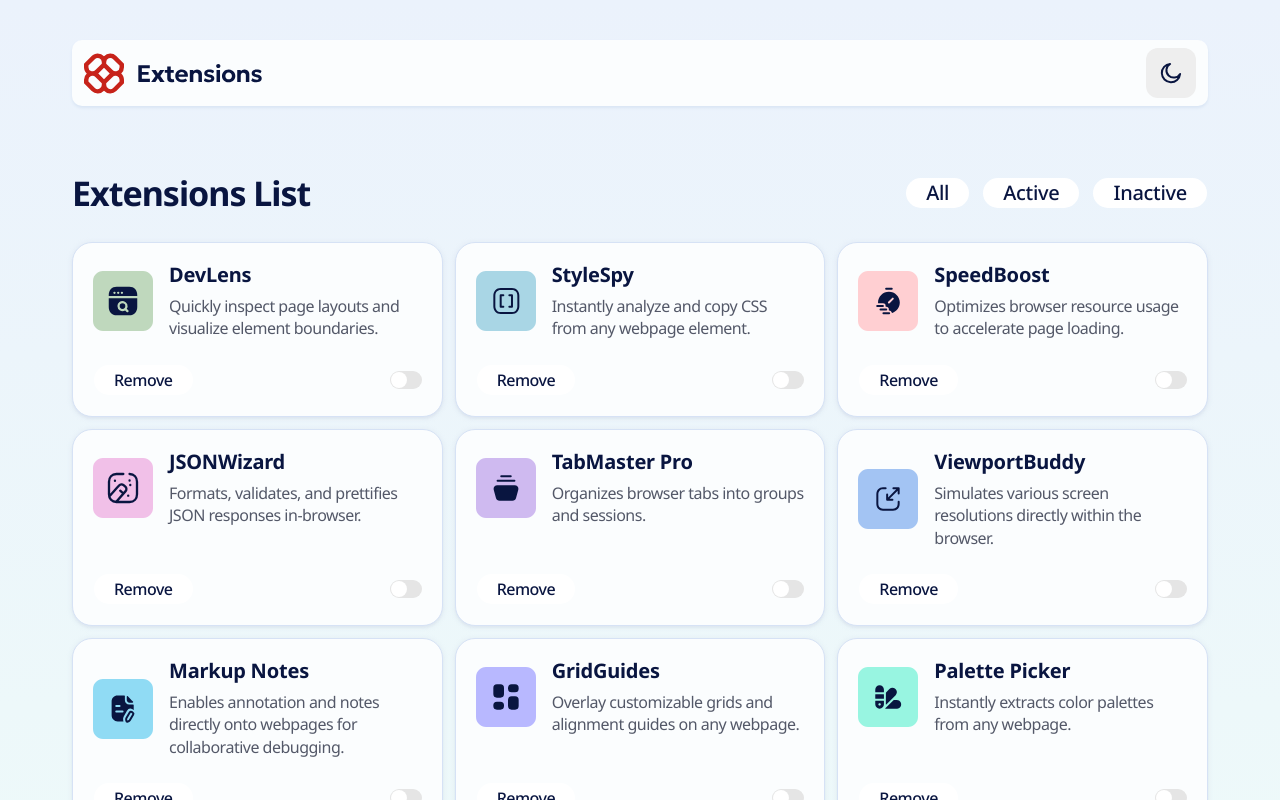
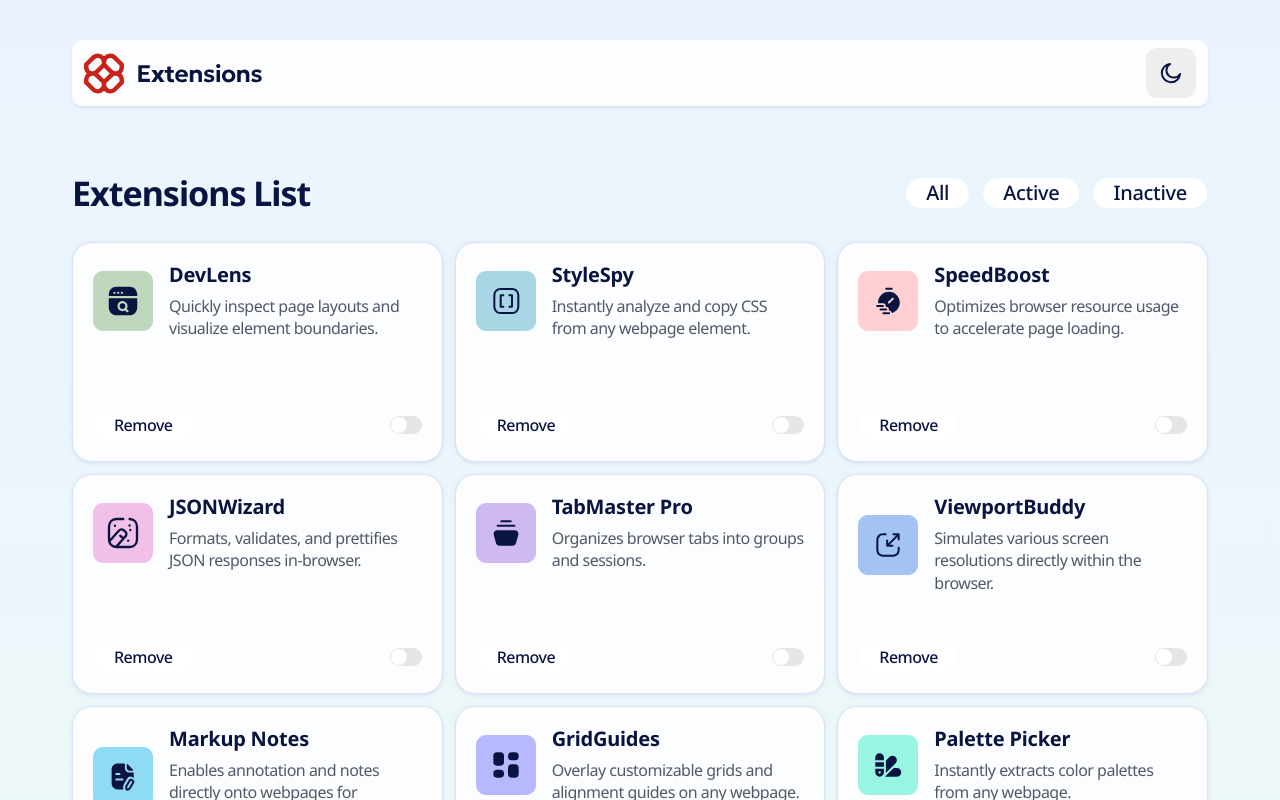
Before and after one commit to DemetreBerdzenadze7/browser-extension, a React (Vite) app: page / in a window 1280 px wide. Shown: the top 800 px of the page. Built offline with nearby package versions, Linux system fonts and the light colour scheme.

Commit message:
feat: implement ExtensionContext for state management, update FiltersSection and Lists components to utilize context, and modify data.json to set all extensions as inactive

```diff
--- /dev/null
+++ b/src/components/context/ExtensionContext.tsx
@@ -0,0 +1,44 @@
+import { createContext, useContext, useState } from "react";
+import data from "../../data/data.json";
+
+export interface Data {
+  logo: string;
+  name: string;
+  description: string;
+  isActive: boolean;
+}
+
+type Filter = "All" | "Active" | "Inactive";
+
+interface ExtensionContextType {
+  isActive: Data[];
+  setIsActive: (value: Data[]) => void;
+  filter: Filter;
+  setFilter: (value: Filter) => void;
+}
+
+const ExtensionContext = createContext<ExtensionContextType | null>(null);
+
+export const ExtensionProvider = ({
+  children,
+}: {
+  children: React.ReactNode;
+}) => {
+  const [isActive, setIsActive] = useState<Data[]>(data);
+  const [filter, setFilter] = useState<Filter>("All");
+
+  return (
+    <ExtensionContext.Provider
+      value={{ isActive, setIsActive, filter, setFilter }}
+    >
+      {children}
+    </ExtensionContext.Provider>
+  );
+};
+
+export const useExtension = () => {
+  const context = useContext(ExtensionContext);
+  if (!context)
+    throw new Error("useExtension must be used within ExtensionProvider");
+  return context;
+};
--- a/src/components/main/FiltersSection.tsx
+++ b/src/components/main/FiltersSection.tsx
@@ -1,7 +1,9 @@
+import { useExtension } from "../context/ExtensionContext";
 import { Button } from "../ui/button";
 import { filterBtns } from "./mainTypes";
 
 const FiltersSection = () => {
+  const { setFilter } = useExtension();
   return (
     <div className="md:flex items-center justify-between  ">
       <h1 className="text-[#091540] font-bold leading-none tracking-[-1px] text-[34px] text-center">
@@ -9,7 +11,11 @@ const FiltersSection = () => {
       </h1>
       <div className="flex items-center justify-center gap-3 mt-6 md:mt-0 ">
         {filterBtns.map((btn) => (
-          <Button className="bg-white text-[#091540] cursor-pointer leading-[1.4] tracking-[-0.3px] text-[20px] rounded-[99px] py-2 px-5 hover:bg-[#fbfdfe] hover:opacity-[0.7] focus:border-3 focus:border-red-400">
+          <Button
+            key={btn}
+            onClick={() => setFilter(btn as Parameters<typeof setFilter>[0])}
+            className="bg-white text-[#091540] cursor-pointer leading-[1.4] tracking-[-0.3px] text-[20px] rounded-[99px] py-2 px-5 hover:bg-[#fbfdfe] hover:opacity-[0.7] focus:border-3 focus:border-red-400"
+          >
             {btn}
           </Button>
         ))}
--- a/src/components/main/Lists.tsx
+++ b/src/components/main/Lists.tsx
@@ -1,14 +1,31 @@
-import data from "../../data/data.json";
+import { useExtension } from "../context/ExtensionContext";
+
 import { Button } from "../ui/button";
 import { Switch } from "../ui/switch";
 
 const Lists = () => {
+  const { isActive, setIsActive, filter } = useExtension();
+
+  function handleChange(name: string): void {
+    setIsActive(
+      isActive.map((item) =>
+        item.name === name ? { ...item, isActive: !item.isActive } : item,
+      ),
+    );
+  }
+
+  const filteredList =
+    filter === "All"
+      ? isActive
+      : filter === "Active"
+        ? isActive.filter((extension) => !extension.isActive)
+        : isActive.filter((extension) => extension.isActive);
   return (
     <>
-      {data.map((extension) => (
+      {filteredList.map((extension) => (
         <div
           key={extension.name}
-          className="border border-[#d6e2f5] bg-[#fbfdfe] p-5 rounded-[20px] shadow-[0_1px_5px_1px_rgba(194,206,225,0.22),0_2px_2px_0_rgba(194,206,225,0.2)] flex flex-col justify-between"
+          className="border min-h-55 border-[#d6e2f5] bg-[#fbfdfe] p-5 rounded-[20px] shadow-[0_1px_5px_1px_rgba(194,206,225,0.22),0_2px_2px_0_rgba(194,206,225,0.2)] flex flex-col justify-between"
         >
           <div className="flex items-center gap-4">
             <img src={extension.logo} alt="Logo" />
@@ -26,7 +43,11 @@ const Lists = () => {
             <Button className="bg-white text-[#091540] text-[16px] font-medium cursor-pointer leading-[1.4] tracking-[-0.5px] rounded-[99px] py-2 px-5 hover:bg-red-700 hover:text-white">
               Remove
             </Button>
-            <Switch className="cursor-pointer" />
+            <Switch
+              className="cursor-pointer"
+              checked={extension.isActive}
+              onCheckedChange={() => handleChange(extension.name)}
+            />
           </div>
         </div>
       ))}
--- a/src/components/main/ListsSection.tsx
+++ b/src/components/main/ListsSection.tsx
@@ -2,7 +2,7 @@ import Lists from "./Lists";
 
 const ListsSection = () => {
   return (
-    <div className="grid md:grid-cols-2 md:gap-3 lg:grid-cols-3">
+    <div className="grid gap-3  md:grid-cols-2  lg:grid-cols-3 ">
       <Lists />
     </div>
   );
--- a/src/components/main/Main.tsx
+++ b/src/components/main/Main.tsx
@@ -1,8 +1,10 @@
 import FiltersSection from "./FiltersSection";
 import ListsSection from "./ListsSection";
+import { ExtensionProvider } from "../context/ExtensionContext";
 
 const Main = () => {
   return (
+    <ExtensionProvider>
       <main className="mt-10 lg:mt-17.5">
         <section>
           <FiltersSection />
@@ -12,6 +14,7 @@ const Main = () => {
           <ListsSection />
         </section>
       </main>
+    </ExtensionProvider>
   );
 };
 
--- a/src/components/ui/switch.tsx
+++ b/src/components/ui/switch.tsx
@@ -1,21 +1,21 @@
-import * as React from "react"
-import { cn } from "cn"
-import { Switch as SwitchPrimitive } from "radix-ui"
+import * as React from "react";
+import { cn } from "cn";
+import { Switch as SwitchPrimitive } from "radix-ui";
 
 function Switch({
   className,
   size = "default",
   ...props
 }: React.ComponentProps<typeof SwitchPrimitive.Root> & {
-  size?: "sm" | "default"
+  size?: "sm" | "default";
 }) {
   return (
     <SwitchPrimitive.Root
       data-slot="switch"
       data-size={size}
       className={cn(
-        "peer group/switch relative inline-flex shrink-0 items-center rounded-full border border-transparent transition-all outline-none group-has-[:focus-visible]/field-label:border-transparent group-has-[:focus-visible]/field-label:ring-0 after:absolute after:-inset-x-3 after:-inset-y-2 focus-visible:border-ring focus-visible:ring-3 focus-visible:ring-ring/50 aria-invalid:border-destructive aria-invalid:ring-3 aria-invalid:ring-destructive/20 data-[size=default]:h-[18.4px] data-[size=default]:w-[32px] data-[size=sm]:h-[14px] data-[size=sm]:w-[24px] dark:aria-invalid:border-destructive/50 dark:aria-invalid:ring-destructive/40 data-checked:bg-primary data-unchecked:bg-input dark:data-unchecked:bg-input/80 data-disabled:cursor-not-allowed data-disabled:opacity-50",
-        className
+        "peer group/switch relative inline-flex shrink-0 items-center rounded-full border border-transparent transition-all outline-none group-has-focus-visible/field-label:border-transparent group-has-focus-visible/field-label:ring-0 after:absolute after:-inset-x-3 after:-inset-y-2 focus-visible:border-ring focus-visible:ring-3 focus-visible:ring-ring/50 aria-invalid:border-destructive aria-invalid:ring-3 aria-invalid:ring-destructive/20 data-[size=default]:h-[18.4px] data-[size=default]:w-8 data-[size=sm]:h-3.5 data-[size=sm]:w-6 dark:aria-invalid:border-destructive/50 dark:aria-invalid:ring-destructive/40 data-checked:bg-red-700 data-unchecked:bg-input dark:data-unchecked:bg-input/80 data-disabled:cursor-not-allowed data-disabled:opacity-50",
+        className,
       )}
       {...props}
     >
@@ -24,7 +24,7 @@ function Switch({
         className="pointer-events-none block rounded-full bg-background ring-0 transition-transform group-data-[size=default]/switch:size-4 group-data-[size=sm]/switch:size-3 group-data-[size=default]/switch:data-checked:translate-x-[calc(100%-2px)] group-data-[size=sm]/switch:data-checked:translate-x-[calc(100%-2px)] dark:data-checked:bg-primary-foreground group-data-[size=default]/switch:data-unchecked:translate-x-0 group-data-[size=sm]/switch:data-unchecked:translate-x-0 dark:data-unchecked:bg-foreground"
       />
     </SwitchPrimitive.Root>
-  )
+  );
 }
 
-export { Switch }
+export { Switch };
--- a/src/data/data.json
+++ b/src/data/data.json
@@ -3,13 +3,13 @@
     "logo": "/images/logo-devlens.svg",
     "name": "DevLens",
     "description": "Quickly inspect page layouts and visualize element boundaries.",
-    "isActive": true
+    "isActive": false
   },
   {
     "logo": "/images/logo-style-spy.svg",
     "name": "StyleSpy",
     "description": "Instantly analyze and copy CSS from any webpage element.",
-    "isActive": true
+    "isActive": false
   },
   {
     "logo": "/images/logo-speed-boost.svg",
@@ -21,13 +21,13 @@
     "logo": "/images/logo-json-wizard.svg",
     "name": "JSONWizard",
     "description": "Formats, validates, and prettifies JSON responses in-browser.",
-    "isActive": true
+    "isActive": false
   },
   {
     "logo": "/images/logo-tab-master-pro.svg",
     "name": "TabMaster Pro",
     "description": "Organizes browser tabs into groups and sessions.",
-    "isActive": true
+    "isActive": false
   },
   {
     "logo": "/images/logo-viewport-buddy.svg",
@@ -39,7 +39,7 @@
     "logo": "/images/logo-markup-notes.svg",
     "name": "Markup Notes",
     "description": "Enables annotation and notes directly onto webpages for collaborative debugging.",
-    "isActive": true
+    "isActive": false
   },
   {
     "logo": "/images/logo-grid-guides.svg",
@@ -51,13 +51,13 @@
     "logo": "/images/logo-palette-picker.svg",
     "name": "Palette Picker",
     "description": "Instantly extracts color palettes from any webpage.",
-    "isActive": true
+    "isActive": false
   },
   {
     "logo": "/images/logo-link-checker.svg",
     "name": "LinkChecker",
     "description": "Scans and highlights broken links on any page.",
-    "isActive": true
+    "isActive": false
   },
   {
     "logo": "/images/logo-dom-snapshot.svg",
@@ -69,6 +69,6 @@
     "logo": "/images/logo-console-plus.svg",
     "name": "ConsolePlus",
     "description": "Enhanced developer console with advanced filtering and logging.",
-    "isActive": true
+    "isActive": false
   }
 ]
```
Lines whose indentation alone changed are shown as unchanged.
